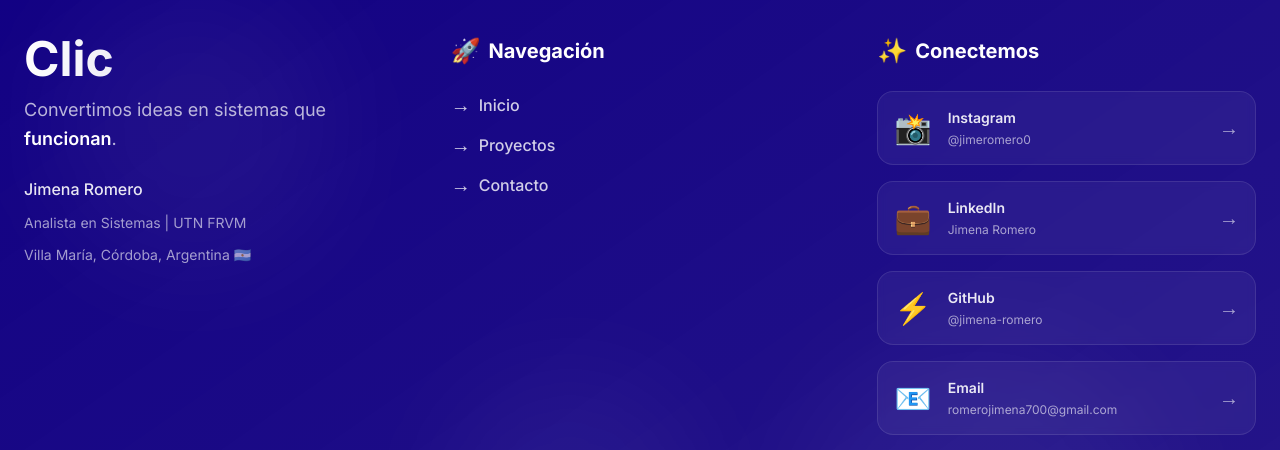
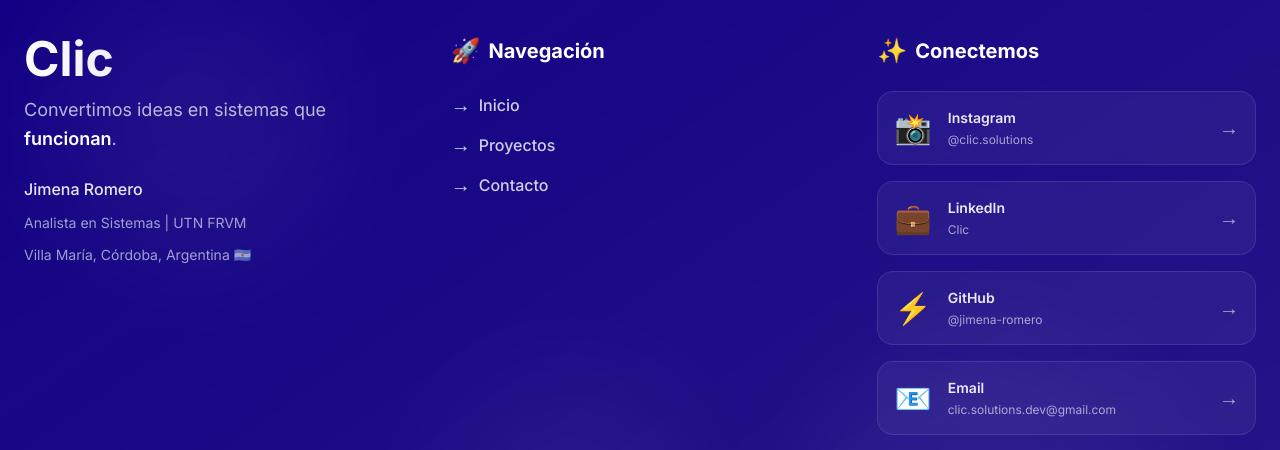
Before and after one commit to Jimena-Romero/clic, a Next.js app: page /proyectos in a window 1280 px wide. Shown: the part 2492-2942 px from the top of the page. Built offline with nearby package versions, Linux system fonts and the light colour scheme.

Commit message:
correcion de datos de contacto

```diff
--- a/components/Footer.tsx
+++ b/components/Footer.tsx
@@ -11,16 +11,16 @@ export default function Footer() {
       id: 'instagram',
       name: 'Instagram',
       icon: '📸',
-      username: '@jimeromero0',
-      url: 'https://instagram.com/jimeromero0',
+      username: '@clic.solutions',
+      url: 'https://instagram.com/clic.solutions',
       color: 'from-purple-500 to-pink-500'
     },
     {
       id: 'linkedin',
       name: 'LinkedIn',
       icon: '💼',
-      username: 'Jimena Romero',
-      url: 'https://www.linkedin.com/in/jimena-romero-a7b01b300/',
+      username: 'Clic',
+      url: 'https://www.linkedin.com/company/clic-solutions/about/?viewAsMember=true',
       color: 'from-blue-600 to-blue-400'
     },
     {
@@ -35,8 +35,8 @@ export default function Footer() {
       id: 'email',
       name: 'Email',
       icon: '📧',
-      username: 'romerojimena700@gmail.com',
-      url: 'mailto:romerojimena700@gmail.com',
+      username: 'clic.solutions.dev@gmail.com',
+      url: 'mailto:clic.solutions.dev@gmail.com',
       color: 'from-[#110083] to-[#110083]/70'
     },
     {
```
